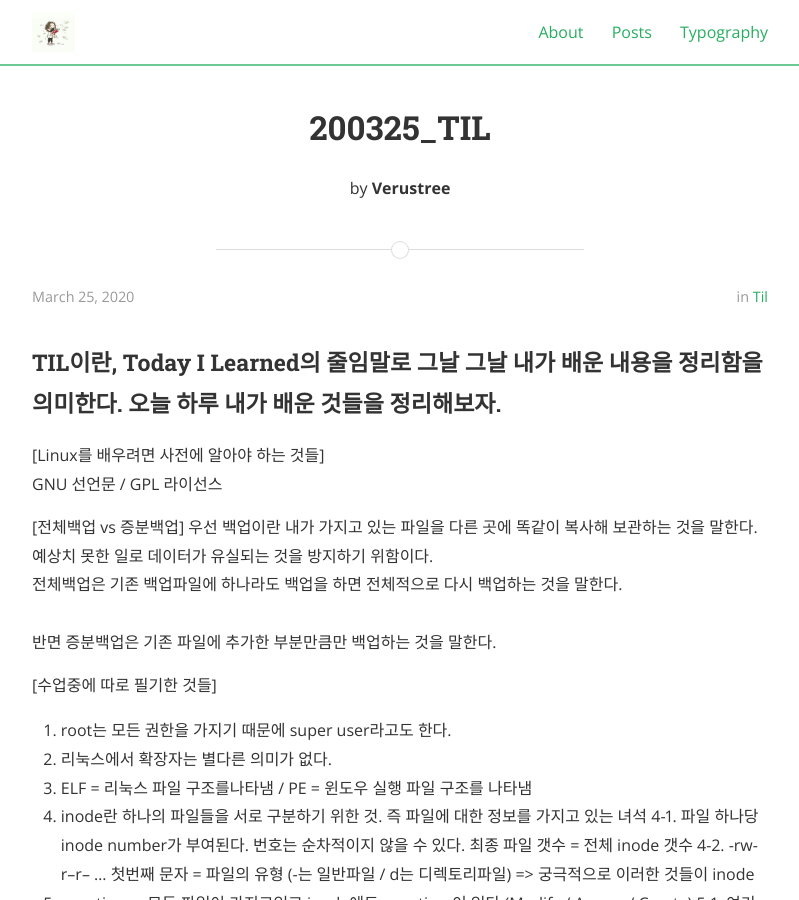
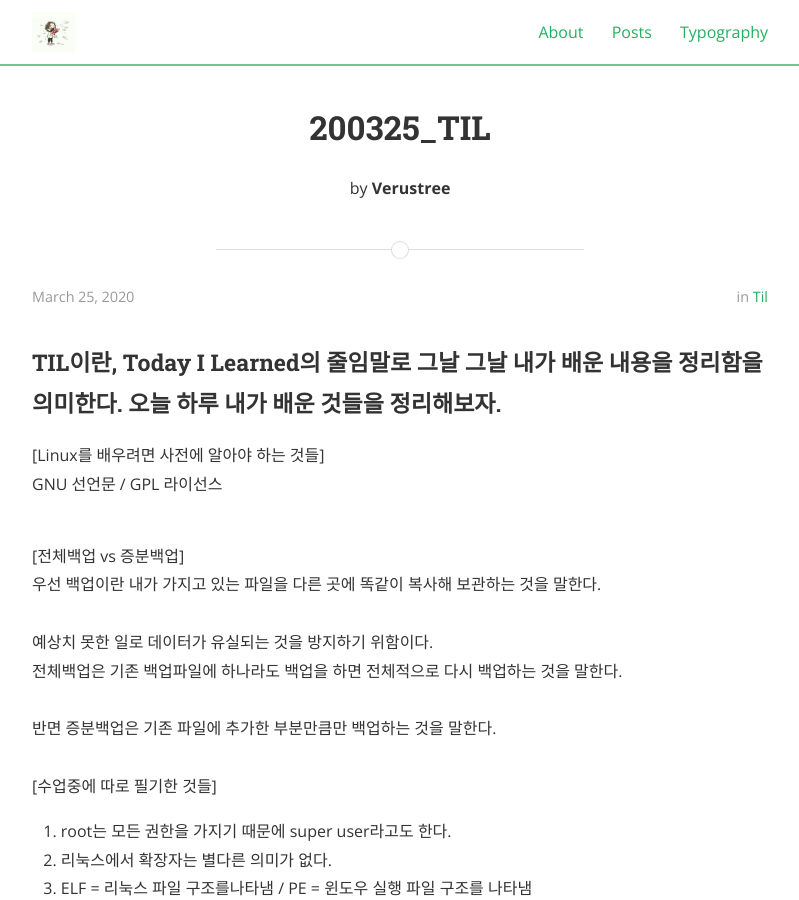
Before and after one commit to verustree/verustree.github.io, a Jekyll site: the page built from _posts/2020-03-25-TIL.md, in a window 1280 px wide and 900 px high. Shown: the whole window, without its empty margins (240-1039 px from the left). Built offline with Jekyll 4.4.1, drawn with Linux system fonts in a browser that asks for light colours; nearby versions of some CDN libraries.

Commit message:
Update 2020-03-25-TIL.md
insert <br> tag

```diff
--- a/_posts/2020-03-25-TIL.md
+++ b/_posts/2020-03-25-TIL.md
@@ -11,12 +11,14 @@ categories: TIL
 
 [Linux를 배우려면 사전에 알아야 하는 것들]
 <br>GNU 선언문 / GPL 라이선스
+<br><br>
 
 [전체백업 vs 증분백업]
-우선 백업이란 내가 가지고 있는 파일을 다른 곳에 똑같이 복사해 보관하는 것을 말한다.  예상치 못한 일로 데이터가 유실되는 것을 방지하기 위함이다.
+<br>우선 백업이란 내가 가지고 있는 파일을 다른 곳에 똑같이 복사해 보관하는 것을 말한다.
+<br>예상치 못한 일로 데이터가 유실되는 것을 방지하기 위함이다.
 <br>전체백업은 기존 백업파일에 하나라도 백업을 하면 전체적으로 다시 백업하는 것을 말한다.
 <br>반면 증분백업은 기존 파일에 추가한 부분만큼만 백업하는 것을 말한다.
-
+<br><br>
 [수업중에 따로 필기한 것들]
 1. root는 모든 권한을 가지기 때문에 super user라고도 한다.
 2. 리눅스에서 확장자는 별다른 의미가 없다.
@@ -31,7 +33,7 @@ categories: TIL
 7-1. 심볼릭 링크는 서로 다른 파일이기 때문에 만들어진 파일의 indoe가 다르다.
 7-2. 파일정보를 가지고있고 이를 활용해 정보에대한 메타데이터만 만들어서 정보를 보여준다.
 7-3. 링크카운트 = 링크가 몇개가 걸려있는지 알려주는것
-
+<br><br>
 
 [리눅스 명령어]
 1. rdate -p time.bora.net => 리눅스에 설정된 시간 확인
@@ -54,7 +56,7 @@ categories: TIL
 18. ln -s (원본파일) (대상파일) => 링크만들어주는 명령어
 18-1. ln -s /etc/sysconfig/network-scripts/ifcfg-eth0  networkconfig   => 원래 etc/sysconfig/network-scripts 속에 존재하던 ifcfg-eth0 파일을 networkconfig만 입력해서 바로 찾아간다.
 
-
+<br><br>
 [오늘의 꿀팁]
 1. 사회공학적 해킹 기술을 알면 해킹하는데 훨씬 많은 도움이 된다.
 2. poweroff나 halt 보다는 shut down 명령어를 사용하자.
```
